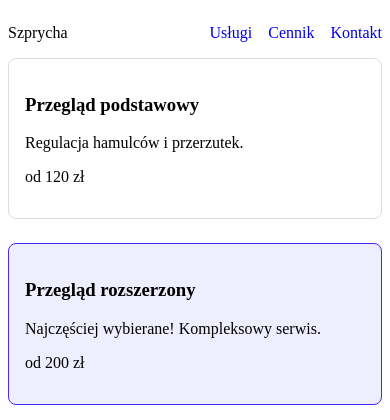
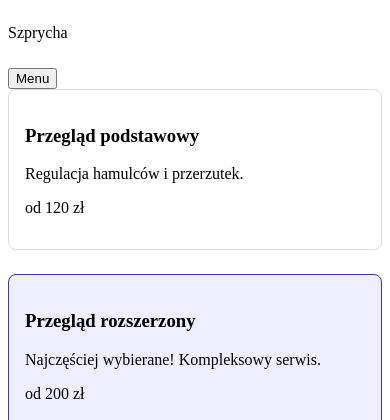
Before and after one commit to BartasSz/ti-lab-Szperkowski, a PHP site: page / in a window 390 px wide. Shown: the top 420 px of the page. Run offline with PHP 8.4, Linux system fonts and the light colour scheme.

Commit message:
lab2: menu na telefonie

```diff
--- /dev/null
+++ b/app.js
@@ -0,0 +1,7 @@
+const przycisk = document.querySelector('.menu-toggle');
+const menu = document.querySelector('.menu');
+
+przycisk.addEventListener('click', function () {
+  const otwarte = menu.classList.toggle('menu--open');
+  przycisk.setAttribute('aria-expanded', otwarte);
+});
--- a/index.html
+++ b/index.html
@@ -5,11 +5,15 @@
     <meta name="viewport" content="width=device-width, initial-scale=1">
     <title>Szprycha - serwis rowerowy</title>
     <link rel="stylesheet" href="style.css">
+    <script src="app.js" defer></script>
+
 </head>
 <body>
     <header class="site-header">
         <p class="logo">Szprycha</p>
+        <button class="menu-toggle">Menu</button>
         <nav class="menu">
+
             <a href="#uslugi">Usługi</a>
             <a href="#cennik">Cennik</a>
             <a href="#kontakt">Kontakt</a>
--- a/style.css
+++ b/style.css
@@ -7,6 +7,7 @@
 .menu {
     display: flex;
     gap: 16px;
+
 }
 
 .menu a {
@@ -38,3 +39,34 @@
 .num {
     text-align: right;
 }
+
+.menu-toggle {
+    display: none;
+}
+
+/* Wąskie ekrany (telefony) */
+@media (max-width: 600px) {
+    .site-header {
+        flex-direction: column;
+        align-items: flex-start; /* Żeby logo nie było na środku */
+    }
+
+    /* Na telefonie pokazujemy przycisk */
+    .menu-toggle {
+        display: block;
+        margin-top: 10px;
+    }
+
+    /* Na telefonie domyślnie ukrywamy całe menu */
+    .menu {
+        display: none;
+        flex-direction: column;
+        width: 100%;
+        margin-top: 10px;
+    }
+
+    /* Na telefonie pokazujemy menu, gdy dostanie klasę "menu--open" od JavaScriptu */
+    .menu.menu--open {
+        display: flex;
+    }
+}
```
